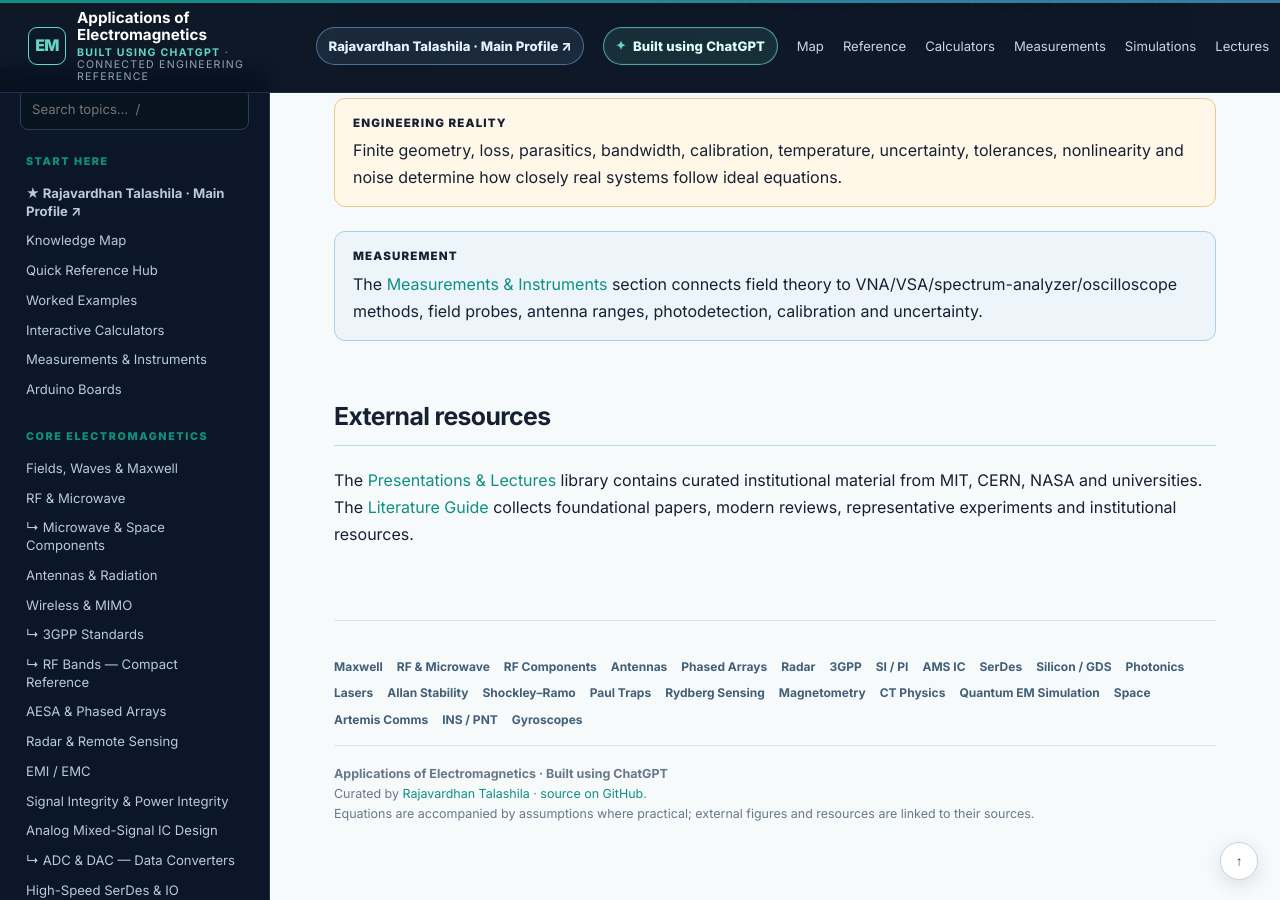
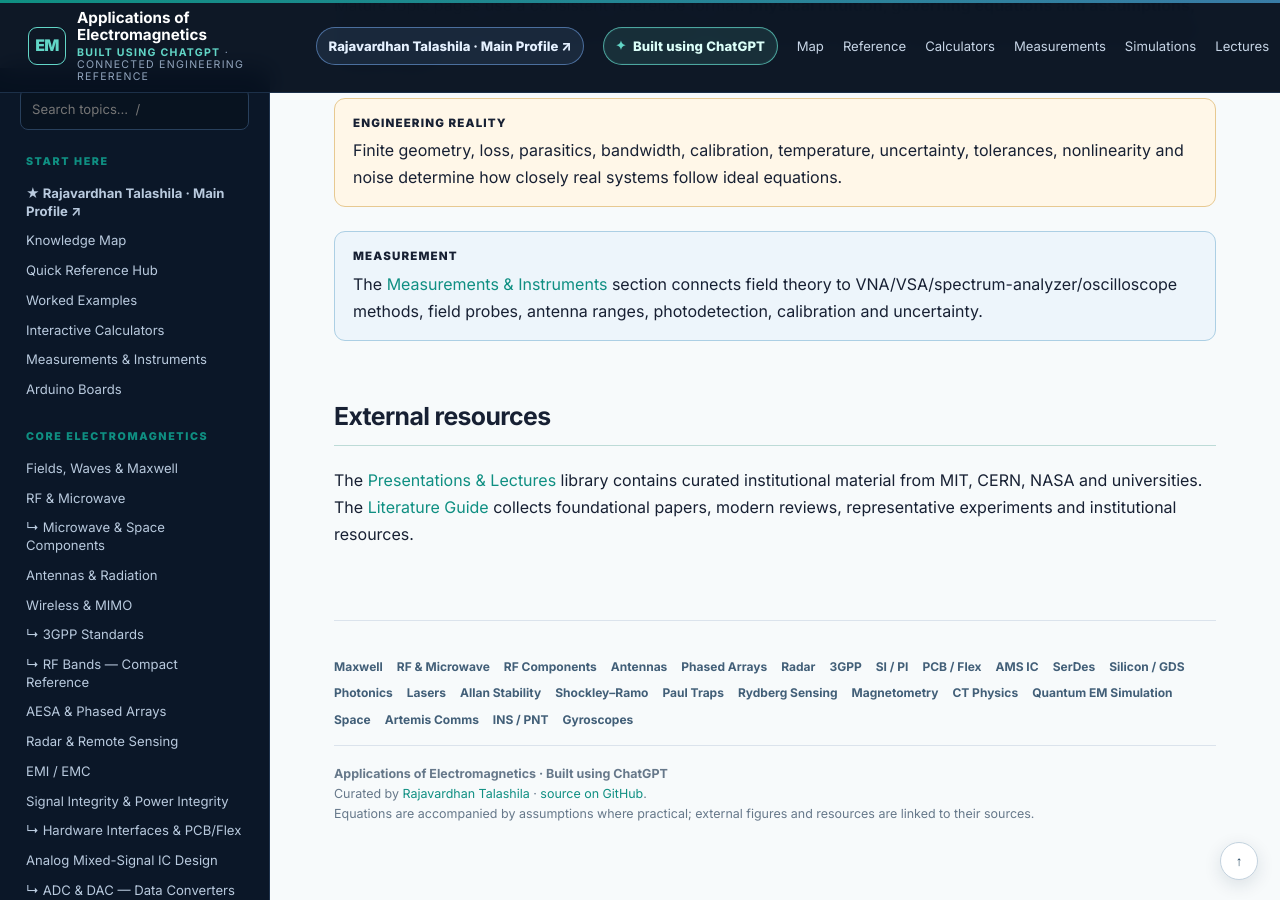
Before and after one commit to RajavardhanT/Electromagnetics_Applications, a Jekyll site: the page built from index.md, in a window 1280 px wide and 900 px high, scrolled down 6208 px. Built offline with Jekyll 4.4.1, drawn with Linux system fonts in a browser that asks for light colours.

Commit message:
Add PCB flex page to navigation and theme

```diff
--- a/_layouts/default.html
+++ b/_layouts/default.html
@@ -43,7 +43,7 @@
   {% assign section_theme = 'foundations' %}
 {% elsif page.url contains '/rf-microwave/' or page.url contains '/microwave-space-components/' or page.url contains '/antennas/' or page.url contains '/wireless/' or page.url contains '/3gpp-standards/' or page.url contains '/rf-bands/' or page.url contains '/aesa/' or page.url contains '/radar/' or page.url contains '/emc/' %}
   {% assign section_theme = 'rf' %}
-{% elsif page.url contains '/signal-power-integrity/' or page.url contains '/analog-mixed-signal/' or page.url contains '/data-converters/' or page.url contains '/high-speed-serdes/' or page.url contains '/silicon-soc/' or page.url contains '/arduino/' %}
+{% elsif page.url contains '/signal-power-integrity/' or page.url contains '/hardware-interfaces-pcb-flex/' or page.url contains '/analog-mixed-signal/' or page.url contains '/data-converters/' or page.url contains '/high-speed-serdes/' or page.url contains '/silicon-soc/' or page.url contains '/arduino/' %}
   {% assign section_theme = 'silicon' %}
 {% elsif page.url contains '/optics-photonics/' or page.url contains '/laser-systems/' %}
   {% assign section_theme = 'optics' %}
@@ -109,6 +109,7 @@
       <a href="{{ '/radar/' | relative_url }}">Radar & Remote Sensing</a>
       <a href="{{ '/emc/' | relative_url }}">EMI / EMC</a>
       <a href="{{ '/signal-power-integrity/' | relative_url }}">Signal Integrity & Power Integrity</a>
+      <a href="{{ '/hardware-interfaces-pcb-flex/' | relative_url }}">↳ Hardware Interfaces & PCB/Flex</a>
       <a href="{{ '/analog-mixed-signal/' | relative_url }}">Analog Mixed-Signal IC Design</a>
       <a href="{{ '/data-converters/' | relative_url }}">↳ ADC & DAC — Data Converters</a>
       <a href="{{ '/high-speed-serdes/' | relative_url }}">High-Speed SerDes & IO</a>
@@ -174,6 +175,7 @@
           <a href="{{ '/radar/' | relative_url }}">Radar</a>
           <a href="{{ '/3gpp-standards/' | relative_url }}">3GPP</a>
           <a href="{{ '/signal-power-integrity/' | relative_url }}">SI / PI</a>
+          <a href="{{ '/hardware-interfaces-pcb-flex/' | relative_url }}">PCB / Flex</a>
           <a href="{{ '/analog-mixed-signal/' | relative_url }}">AMS IC</a>
           <a href="{{ '/high-speed-serdes/' | relative_url }}">SerDes</a>
           <a href="{{ '/silicon-soc/' | relative_url }}">Silicon / GDS</a>
```
